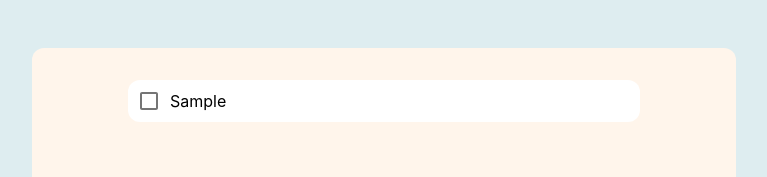
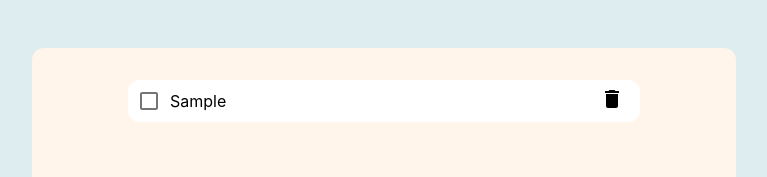
Before and after one commit to YourNeptune/redux-todo-app, a React (Create React App) app: page / in a window 1280 px wide. Both pictures are taken after typing "Sample" into the empty fields and a click on the button "Add". Shown: the top 177 px of the page, without its empty margins (256-1023 px from the left). Built offline with nearby package versions, Linux system fonts and the light colour scheme.

Commit message:
add delete todo function

```diff
--- a/package.json
+++ b/package.json
@@ -4,6 +4,7 @@
   "private": true,
   "dependencies": {
     "@material-ui/core": "^4.11.4",
+    "@material-ui/icons": "^4.11.2",
     "@reduxjs/toolkit": "^1.5.1",
     "@testing-library/jest-dom": "^4.2.4",
     "@testing-library/react": "^9.3.2",
--- a/src/App.js
+++ b/src/App.js
@@ -13,7 +13,7 @@ function App() {
     <div className="App">
       <div className="App__container">
         <div className="App__todoContainer">
-          {todoList.map((todo) => (
+          {todoList && todoList.map((todo) => (
             <TodoItem name={todo.item} done={todo.done} id={todo.id} />
           ))}
         </div>
--- a/src/components/TodoItem.css
+++ b/src/components/TodoItem.css
@@ -11,6 +11,15 @@
     flex:1;
 }
 
+.todoItem__deleteButton {
+    margin-right: 1em;
+    cursor: pointer;
+}
+
+.todoItem__deleteButton:hover{
+    color:  #bb371a;
+}
+
 .todoItem--done {
     text-decoration: line-through;
 }
--- a/src/components/TodoItem.js
+++ b/src/components/TodoItem.js
@@ -1,7 +1,8 @@
 import { Checkbox } from "@material-ui/core";
+import DeleteIcon from "@material-ui/icons/Delete";
 import React from "react";
 import "./TodoItem.css";
-import { setCheck } from "../features/todoSlice";
+import { setCheck, deleteTodo } from "../features/todoSlice";
 import { useDispatch } from "react-redux";
 
 const TodoItem = ({ name, done, id }) => {
@@ -9,6 +10,9 @@ const TodoItem = ({ name, done, id }) => {
   const handleChange = () => {
     dispatch(setCheck(id));
   };
+  const handleDelete = () => {
+    dispatch(deleteTodo(id))
+  }
 
   return (
     <div className="todoItem">
@@ -19,6 +23,9 @@ const TodoItem = ({ name, done, id }) => {
         color="primary"
       />
       <p className={done && "todoItem--done"}>{name}</p>
+      <div className="todoItem__deleteButton">
+        <DeleteIcon onClick={handleDelete}/>
+      </div>
     </div>
   );
 };
--- a/src/features/todoSlice.js
+++ b/src/features/todoSlice.js
@@ -21,10 +21,13 @@ const todoSlice = createSlice({
         }
       });
     },
+    deleteTodo: (state, action) => {
+      state.todoList = state.todoList.filter((todo) => todo.id !== action.payload);
+    },
   },
 });
 
-export const { saveTodo, setCheck } = todoSlice.actions;
+export const { saveTodo, setCheck, deleteTodo } = todoSlice.actions;
 
 export const selectTodoList = (state) => state.todos.todoList;
 
```
Also changed, not shown: 1 other file (tests, documents, lock files or other folders).
